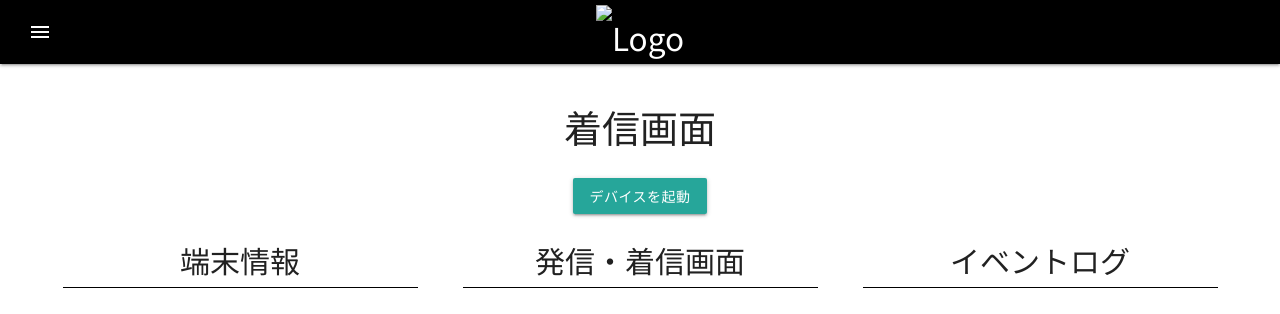
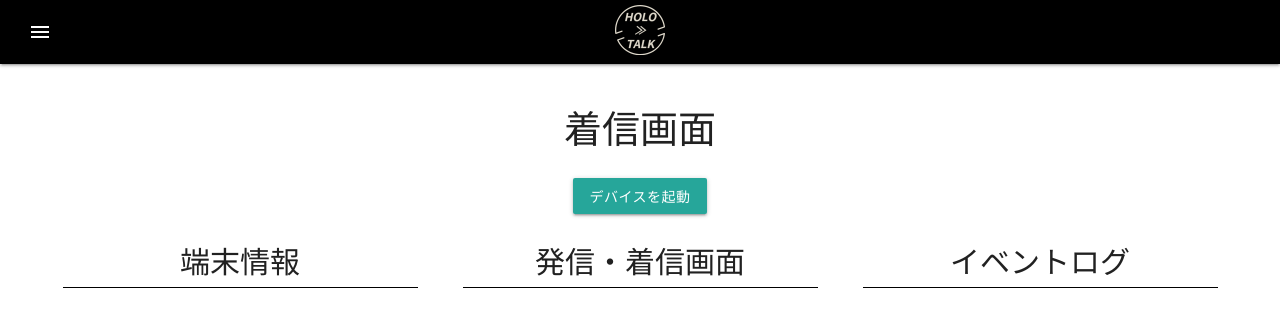
Before and after one commit to Holo-to-Talk/ms-2025, a website: page static/index.html in a window 1280 px wide. Drawn offline with nearby package versions, Linux system fonts and the light colour scheme; files that its build step writes are made by us from their sources; files whose address does not match are found by name.

Commit message:
add: header

```diff
--- a/static/index.html
+++ b/static/index.html
@@ -30,7 +30,7 @@
         <!-- ロゴ -->
         <a href="#" class="brand-logo">
           <img
-            src="path_to_logo_image.png"
+            src="logo.png"
             alt="Logo"
             style="height: 50px; margin-top: 5px"
           />
```
Also changed, not shown: static/change-password.html (+1 -1 lines), static/edit-station.html (+8 -4 lines), static/log-detail.html (+1 -1 lines), static/log-list.html (+1 -1 lines), static/log-register.html (+1 -1 lines), static/register.html (+1 -1 lines), static/station-list.html (+1 -1 lines), static/logo.png (added).
